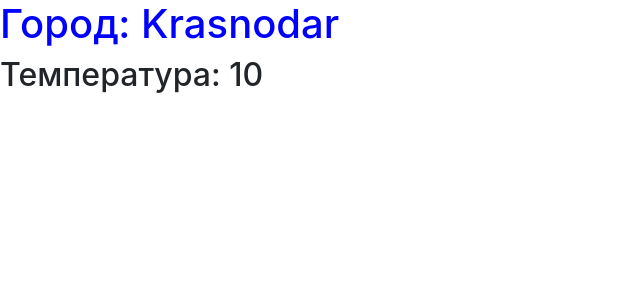
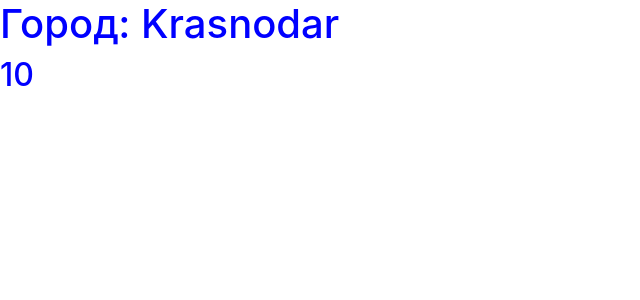
Before and after one commit to slay336/WeatherCast, a Flask app: page /get_weather?city=Krasnodar in a window 1280 px wide. Shown: the top 300 px of the page, without its empty margins (0-640 px from the left). Run offline with Flask 2, Linux system fonts and the light colour scheme; a database or web service that is not in the repository returns one stand-in record (values such as "Sample title"); data that the repository does not hold is empty; some libraries are stand-ins or nearby versions.

Commit message:
Изменение цвет температуры

```diff
--- /dev/null
+++ b/visual/static/coloring_temperature.js
@@ -0,0 +1,10 @@
+temperature = document.getElementById('temper');
+temp_float = parseFloat(temperature.innerHTML);
+
+if(temp_float <= 15) {
+    temperature.style.color = 'blue';
+} else if(15 < temp_float <= 25) {
+    temperature.style.color = 'yellow';
+} else {
+    temperature.style.color = 'red';
+}
--- a/visual/templates/city_weather.html
+++ b/visual/templates/city_weather.html
@@ -3,5 +3,6 @@
 {% block title %}Погода в городе:{{ city }}{% endblock %}
 {% block content %}
 <h1>Город: {{ city }}</h1>
-<h2>Температура: {{ city_temp }}</h2>
+<h2 id="temper">{{ city_temp }}</h2>
+<script src="static/coloring_temperature.js"></script>
 {% endblock %}
```
